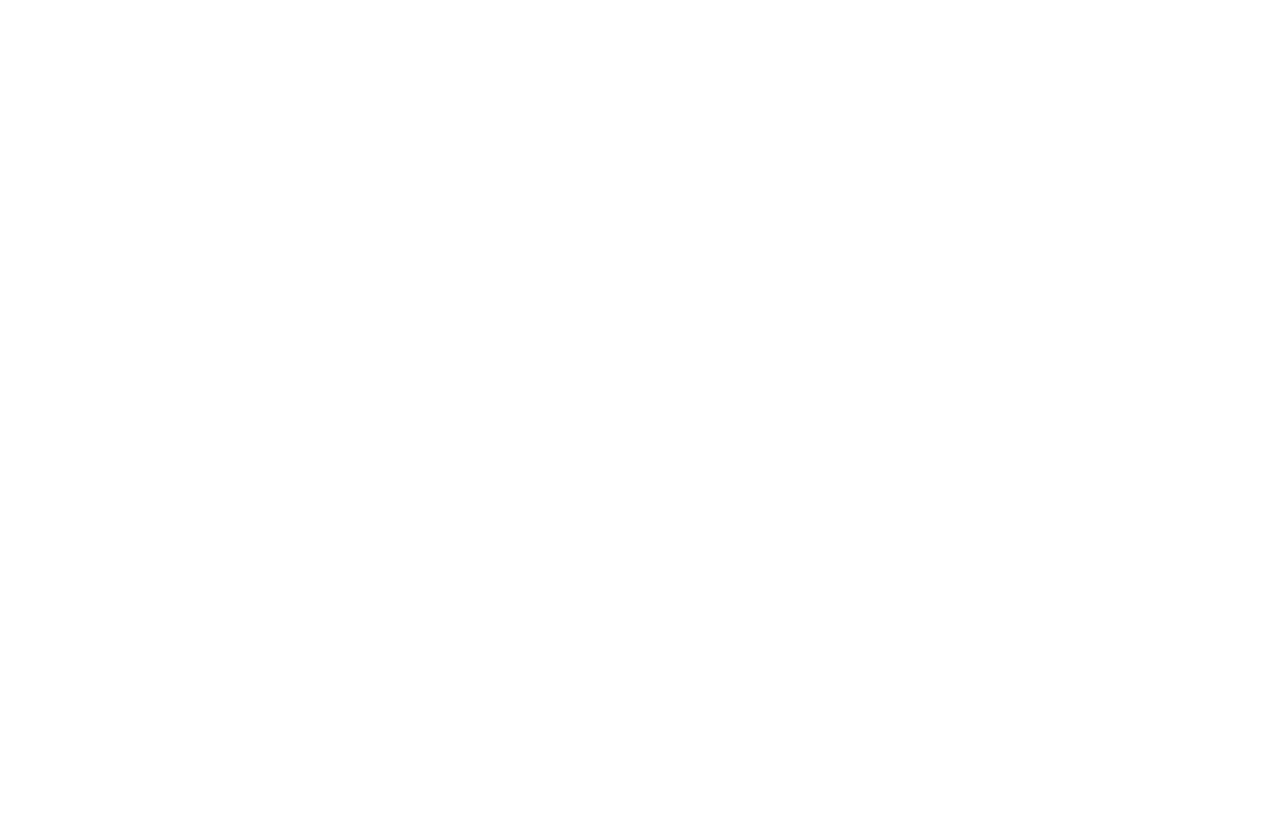
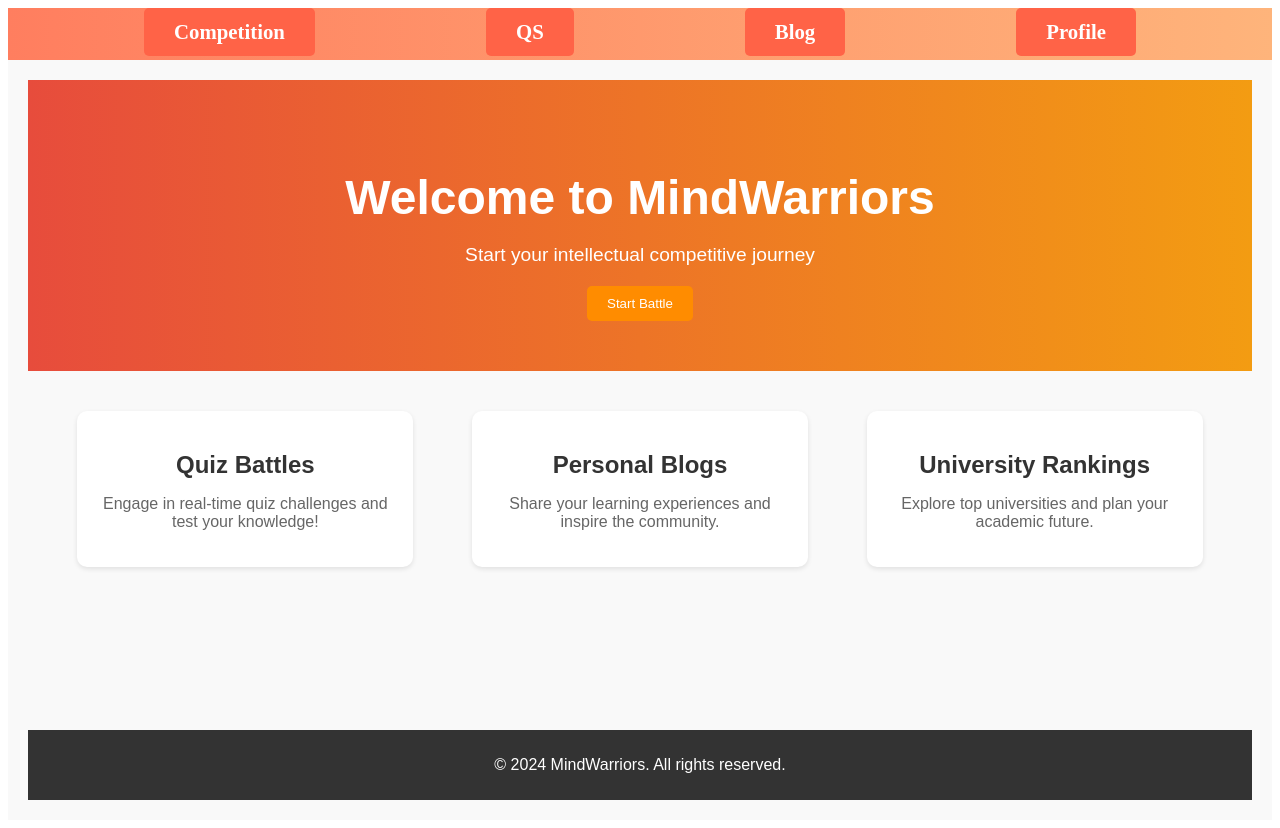
Before and after one commit to GEYETINGFENG/Software-Architecture-Project, a Vue app in the folder frontend/: page /mainPage in a window 1280 px wide. Before the commit this address had no page. Before the commit the page ends 800 px from the top, so only its background shows below. Built offline with nearby package versions, Linux system fonts and the light colour scheme.

Commit message:
add MainPage#

```diff
--- /dev/null
+++ b/frontend/src/assets/css/mainPageStyle.css
@@ -0,0 +1,77 @@
+  /* General Page Styling */
+  .main-page {
+    font-family: Arial, sans-serif;
+    text-align: center;
+    background-color: #f9f9f9;
+    color: #333;
+    padding: 20px;
+    min-height: 90vh;
+    display: flex;
+    flex-direction: column;
+    }
+
+    /* Hero Section Styling */
+    .hero {
+    background: linear-gradient(to right, #e74c3c 0%, #f39c12 100%);
+    color: white;
+    padding: 50px 20px;
+    justify-content: center;
+    align-items: center;
+    text-align: center;
+    }
+
+    .hero h1 {
+    font-size: 3rem;
+    margin-bottom: 10px;
+    }
+
+    .hero p {
+    font-size: 1.2rem;
+    margin-bottom: 20px;
+    }
+
+    .cta-button {
+    padding: 10px 20px;
+    background-color: #ff8c00;
+    color: white;
+    border: none;
+    border-radius: 5px;
+    cursor: pointer;
+    }
+
+    .cta-button:hover {
+    background-color: #e67600;
+    }
+
+    /* Features Section Styling */
+    .features {
+    display: flex;
+    justify-content: space-around;
+    padding: 40px 20px;
+    }
+
+    .feature {
+    background-color: white;
+    padding: 20px;
+    border-radius: 10px;
+    box-shadow: 0 2px 5px rgba(0, 0, 0, 0.1);
+    width: 25%;
+    }
+
+    .feature h2 {
+    font-size: 1.5rem;
+    margin-bottom: 10px;
+    }
+
+    .feature p {
+    font-size: 1rem;
+    color: #666;
+    }
+
+    /* Footer Styling */
+    .footer {
+    background-color: #333;
+    color: white;
+    padding: 10px 20px;
+    margin-top: auto;
+    }
--- a/frontend/src/router/index.js
+++ b/frontend/src/router/index.js
@@ -24,6 +24,10 @@
     {
       path: "/profile",
       component: () => import("../views/ProfilePage.vue")
+    },
+    {
+      path: "/mainPage",
+      component: () => import("../views/MainPage.vue")
     }
   ]
 
--- /dev/null
+++ b/frontend/src/views/mainPage.vue
@@ -0,0 +1,52 @@
+<template>
+    <Topbar/>
+    <div class="main-page">
+    <!-- Hero Section -->
+    <section class="hero">
+      <h1>Welcome to MindWarriors</h1>
+      <p>Start your intellectual competitive journey</p>
+      <button @click="startJourney" class="cta-button">Start Battle</button>
+    </section>
+
+    <!-- Feature Panels -->
+    <section class="features">
+      <div class="feature">
+        <h2>Quiz Battles</h2>
+        <p>Engage in real-time quiz challenges and test your knowledge!</p>
+      </div>
+      <div class="feature">
+        <h2>Personal Blogs</h2>
+        <p>Share your learning experiences and inspire the community.</p>
+      </div>
+      <div class="feature">
+        <h2>University Rankings</h2>
+        <p>Explore top universities and plan your academic future.</p>
+      </div>
+    </section>
+
+    <!-- Footer -->
+    <footer class="footer">
+      <p>© 2024 MindWarriors. All rights reserved.</p>
+    </footer>
+    </div>
+  </template>
+
+  <script>
+  import Topbar from '../components/Topbar.vue';
+  export default {
+    name: 'MainPage',
+    components: {
+      Topbar
+    },
+    methods: {
+        startJourney() {
+        // Logic for starting the quiz battle journey
+        alert("Quiz battle coming soon!");
+        },
+        },
+    };
+  </script>
+
+  <style scoped>
+    @import "../assets/css/mainPageStyle.css";
+  </style>
```
